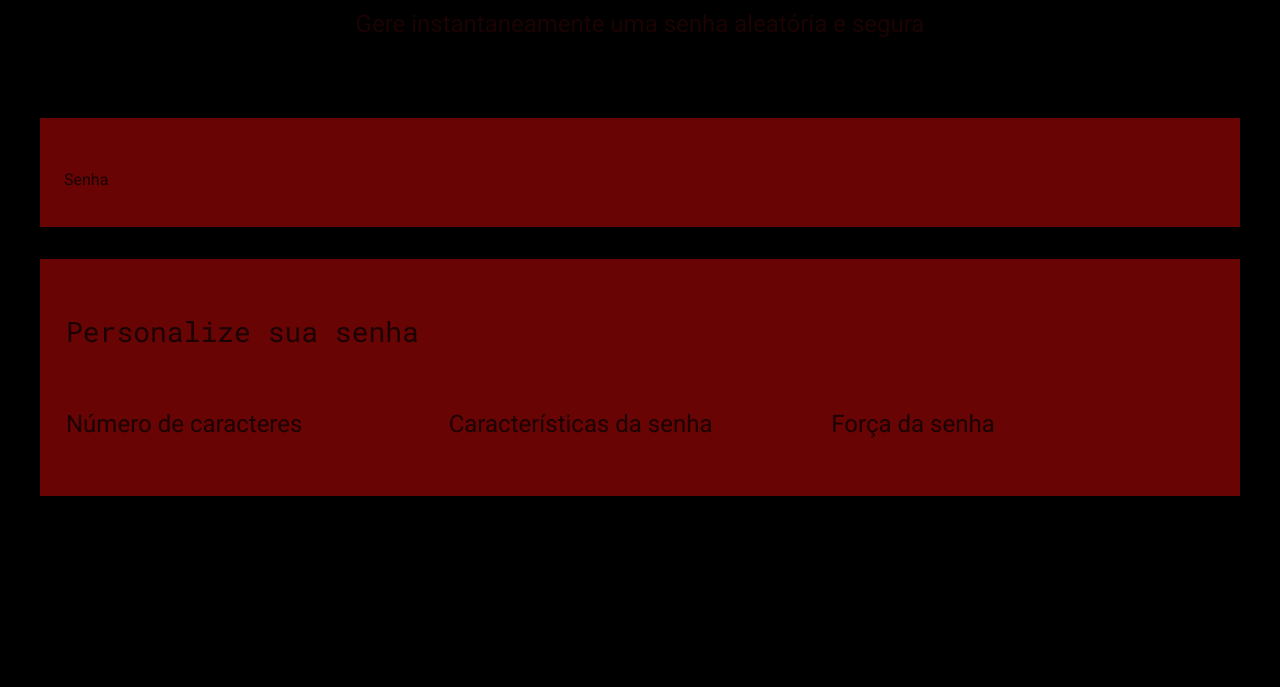
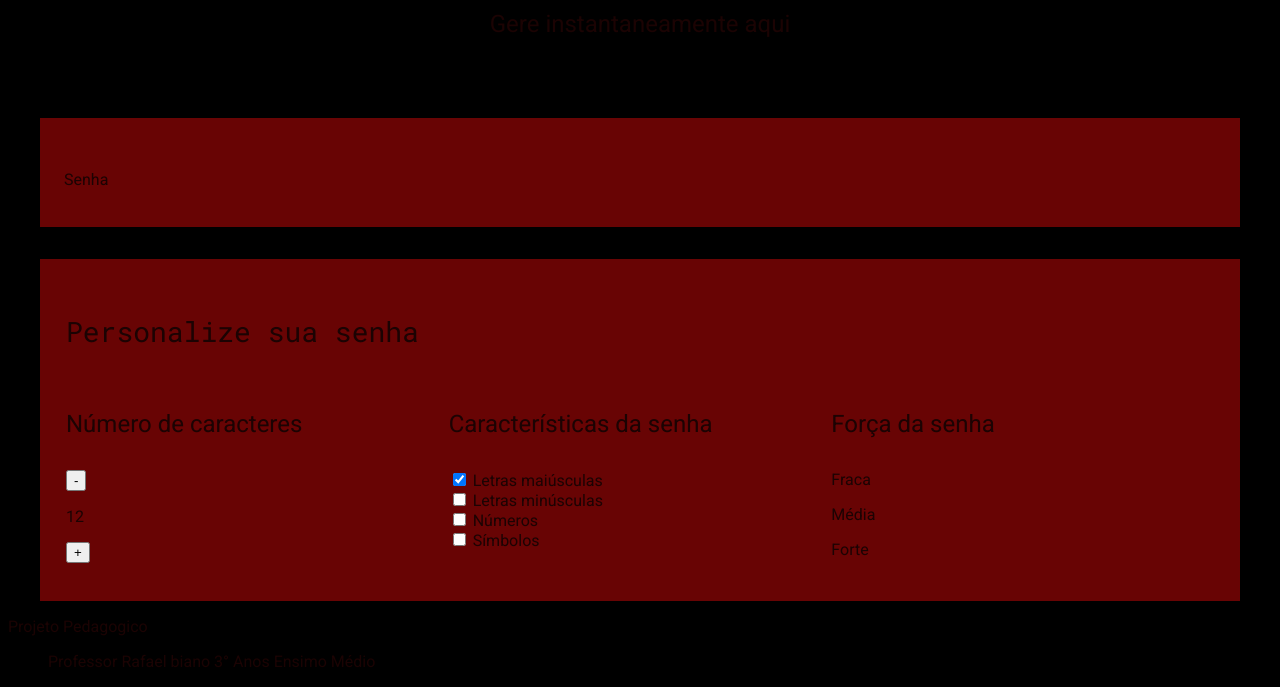
Before and after one commit to emanuelfirminosantos-lab/rep-sit-rio-gerador-de-senha, a plain HTML site: page index.html in a window 1280 px wide. Shown: the part 570-1257 px from the top of the page. Before the commit the page ends 1074 px from the top, so only its background shows below. Drawn offline with Linux system fonts and the light colour scheme.

Commit message:
Update index.html

```diff
--- a/index.html
+++ b/index.html
@@ -4,7 +4,7 @@
 <head>
     <meta charset="UTF-8">
     <meta name="viewport" content="width=device-width, initial-scale=1.0">
-    <title>Gerador de senha</title>
+    <title>Gerador de senha do Mestre</title>
     <link rel="stylesheet" href="style.css">
 </head>
 
@@ -12,28 +12,66 @@
     <section class="conteudo">
         <div class="conteudo-titulo">
             <img src="oQLFs.jpg" alt="cadeado fechado" width="300" height="400">
-            <h2 class="titulo-principal">Gerador de senhas</h2>
-            <h3 class="titulo-secundario">Gere instantaneamente uma senha aleatória e segura</h3>
+            <h2 class="titulo-principal">Gerador de senhas da Vozinha</h2>
+            <h3 class="titulo-secundario">Gere instantaneamente aqui </h3>
         </div>
         <div class="conteudo-senha">
             <label for="senha">Senha</label>
-            <input name="senha" type="text" id="campo-senha">
+            <input name="senha" type="text" id="campo-senha" readonly>
         </div>
         <div class="parametro">
             <h3 class="parametro-titulo">Personalize sua senha</h3>
             <div class="parametro-coluna__senha">
                 <div class="parametro-senha">
                     <h4 class="parametro-senha__titulo">Número de caracteres</h4>
+                    <div class="parametro-senha-botoes">
+                        <button class="parametro-senha__botao">-</button>
+                        <p class="parametro-senha__texto">12</p>
+                        <button class="parametro-senha__botao">+</button>
+                    </div>
                 </div>
                 <div class="parametro-senha">
                     <h4 class="parametro-senha__titulo">Características da senha</h4>
+                    <div class="parametro-senha-checkbox">
+                        <input name="maiusculo" type="checkbox" class="checkbox" checked>
+                        <label for="maiusculo">Letras maiúsculas</label>
+                    </div>
+                    <div class="parametro-senha-checkbox">
+                        <input name="minusculo" type="checkbox" class="checkbox">
+                        <label for="minusculo">Letras minúsculas</label>
+                    </div>
+                    <div class="parametro-senha-checkbox">
+                        <input name="numero" type="checkbox" class="checkbox">
+                        <label for="numero">Números</label>
+                    </div>
+                    <div class="parametro-senha-checkbox">
+                        <input name="simbolo" type="checkbox" class="checkbox">
+                        <label for="simbolo">Símbolos</label>
+                    </div>
                 </div>
                 <div class="parametro-senha">
                     <h4 class="parametro-senha__titulo">Força da senha</h4>
+                    <div class="barra"></div>
+                    <div class="forca fraca"></div>
+                    <div class="parametro-senha-textos">
+                        <p>Fraca</p>
+                        <p>Média</p>
+                        <p>Forte</p>
+                    </div>
+                    <p class="entropia"></p>
                 </div>
             </div>
         </div>
     </section>
+    <script src="main.js"></script>
+    <footer class="meu-footer">
+    <div class="container">
+        <p>Projeto Pedagogico</p>
+        <ul class="footer-links">
+          <p2>Professor Rafael biano</p2>
+          <p3>3° Anos Ensimo Médio</p3>
+        </ul>
+    </div>
+</footer>
 </body>
-
 </html>
```
